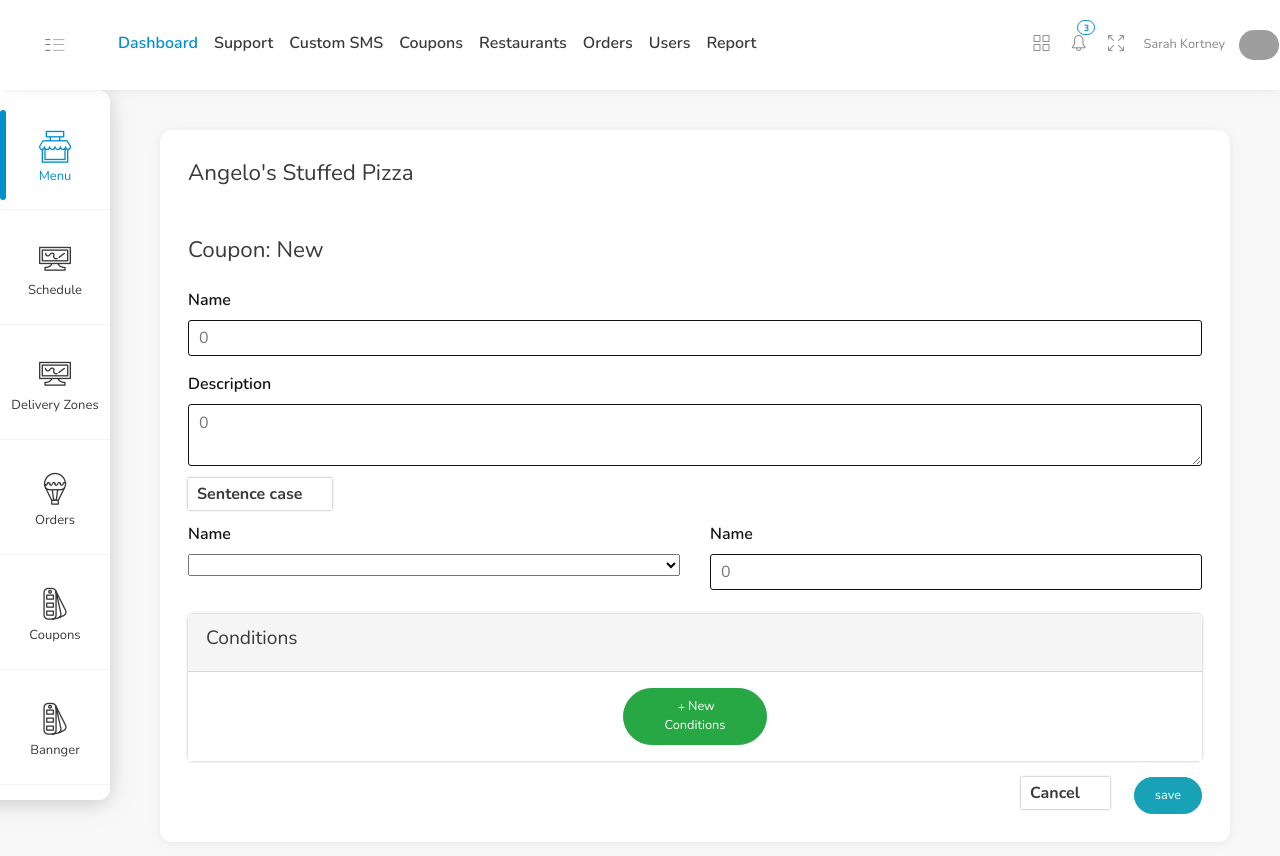
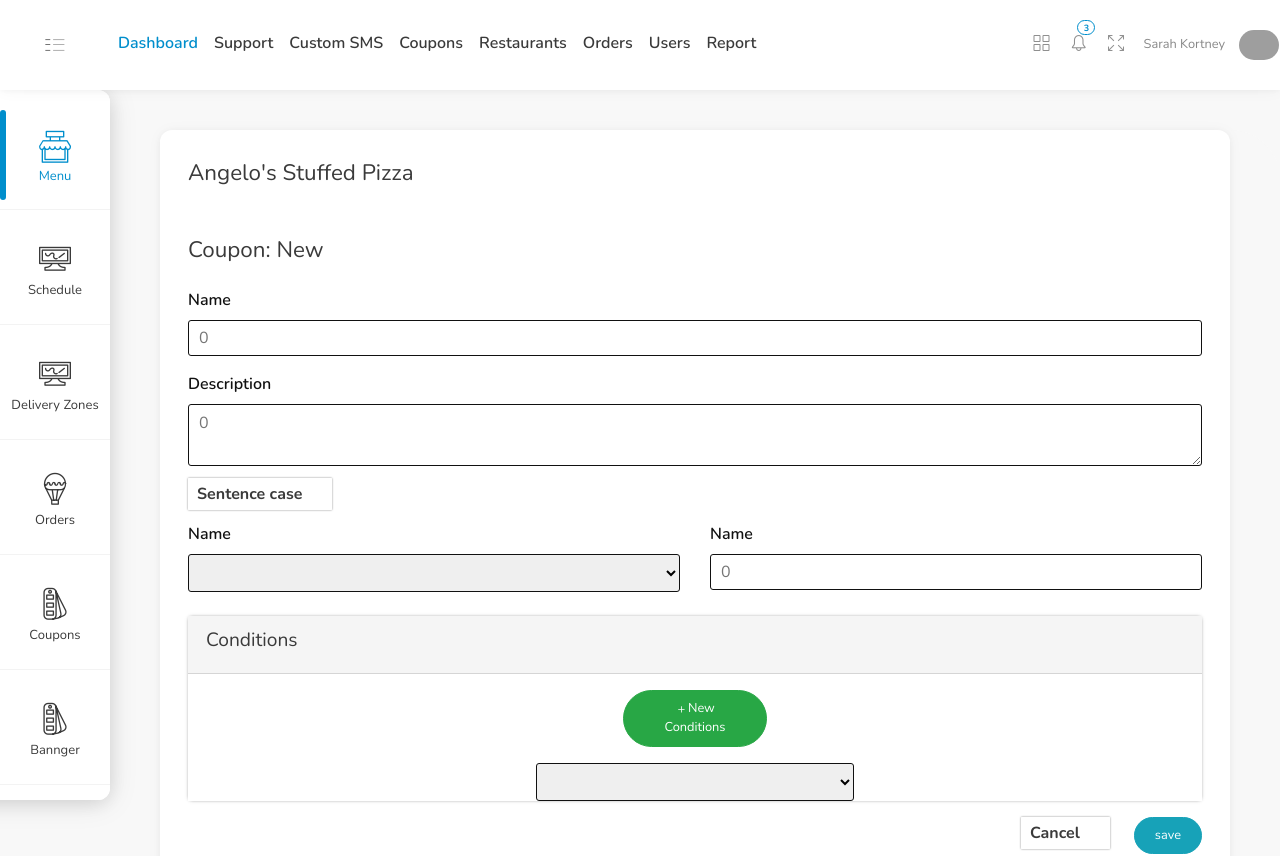
Before and after one commit to alif33/resturant, a Next.js app: page /dashboard/coupons in a window 1280 px wide. Shown: the top 856 px of the page. Built offline with nearby package versions, Linux system fonts and the light colour scheme; grey boxes are pictures that could not be loaded.

Commit message:
alsdfj;l

```diff
--- a/src/admin/dashboard/Coupons/CouponsPage.js
+++ b/src/admin/dashboard/Coupons/CouponsPage.js
@@ -66,14 +66,23 @@ const CouponsPage = () => {
                   </button>
                 </div>
               </div>
+              <div className="row">
+                <div className="col-4 m-auto">
+                  <div className="input-group delivery-zone-input-group">
+                    <select className="w-100 ">
+                      <option value=""></option>
+                    </select>
+                  </div>
+                </div>
+              </div>
             </div>
           </div>
         </div>
         <div className="row mt-3">
-            <div className="col-12 text-right">
-                <span className="btn-span">Cancel</span>
-                <span className="btn btn-info ml-4">save</span>
-            </div>
+          <div className="col-12 text-right">
+            <span className="btn-span">Cancel</span>
+            <span className="btn btn-info ml-4">save</span>
+          </div>
         </div>
       </div>
     </div>
--- a/styles/globals.css
+++ b/styles/globals.css
@@ -257,6 +257,17 @@ button.btn.btn-outline-danger {
 .delivery-zone-input-group input:focus {
   outline: none;
 }
+.delivery-zone-input-group select {
+  width: 100%;
+  height: 100%;
+  border-radius: 3px;
+  padding: 6px 10px;
+  font-size: 16px;
+  border: 1px solid #111;
+}
+.delivery-zone-input-group select:focus {
+  outline: none;
+}
 .delivery-zone-input-group textarea {
   width: 100%;
   border-radius: 3px;
```
